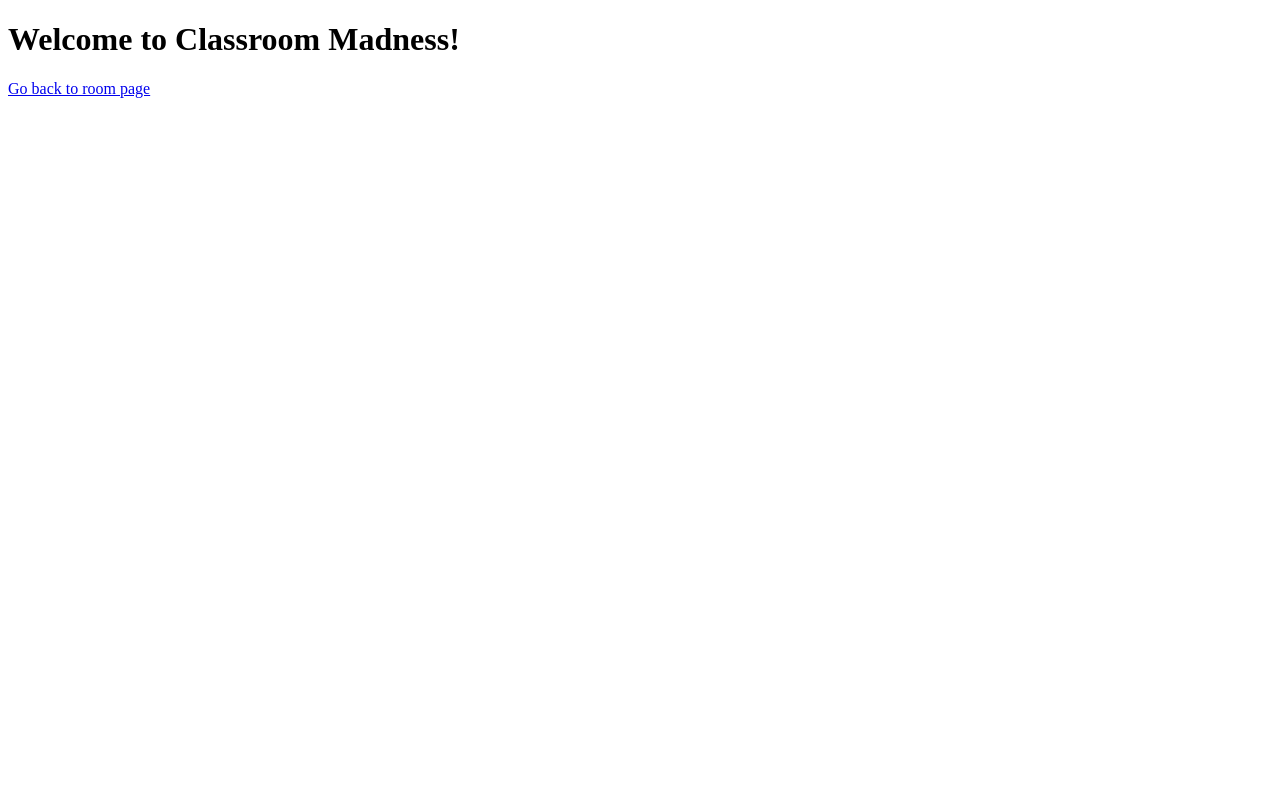
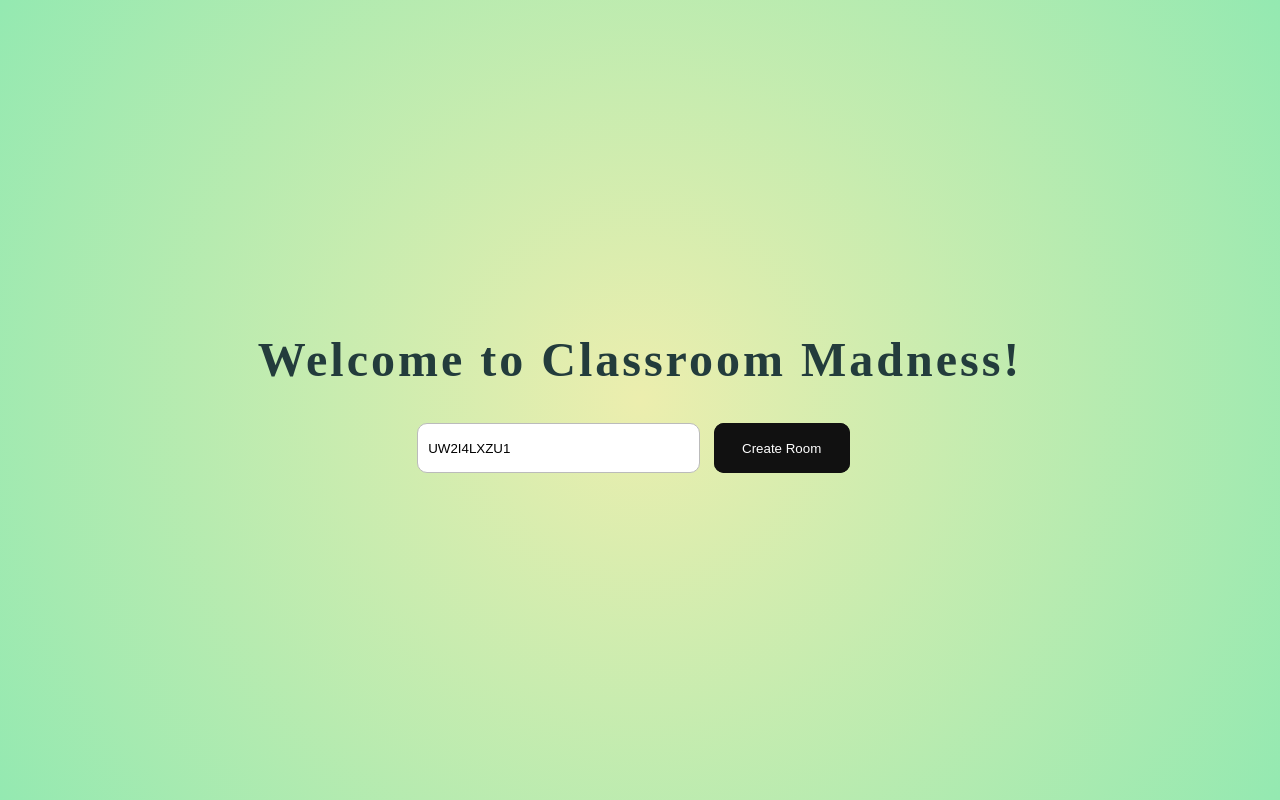
Before and after one commit to lmanzanero/classroom-madness, a SvelteKit app: page / in a window 1280 px wide. Built offline with nearby package versions, Linux system fonts and the light colour scheme.

Commit message:
added nanoid on page load to input

```diff
--- /dev/null
+++ b/src/routes/+layout.svelte
@@ -0,0 +1,5 @@
+<script>
+  import "../global.css";
+</script>
+
+<slot />
--- /dev/null
+++ b/src/routes/+page.server.js
@@ -0,0 +1,8 @@
+// @ts-ignore
+import { nanoid } from "nanoid/async";
+export const load = async () => {
+  const uniqueId = await nanoid(10);
+  return {
+    uniqueId
+  };
+};
--- a/src/routes/+page.svelte
+++ b/src/routes/+page.svelte
@@ -1,3 +1,9 @@
+<script lang="ts">
+  import type { PageData } from "./$types";
+  export let data: PageData;
+  const { uniqueId } = data;
+</script>
+
 <svelte:head>
   <!-- Primary Meta Tags -->
   <title>Classroom Madness - Real time phonics, spelling, reading game</title>
@@ -42,5 +48,144 @@
     content="https://classroom-madness.cyclic.app/classroom-madness.png"
   />
 </svelte:head>
-<h1>Welcome to Classroom Madness!</h1>
-<a href="/room">Go back to room page</a>
+<div class="container">
+  <h1>Welcome to Classroom Madness!</h1>
+  <div class="start-form">
+    <input type="text" value={uniqueId.toUpperCase()} />
+    <button class="btn">Create Room</button>
+  </div>
+</div>
+
+<style>
+  .container {
+    width: 100vw;
+    height: 100vh;
+    background: rgb(236, 238, 174);
+    background: radial-gradient(
+      circle,
+      rgba(236, 238, 174, 1) 0%,
+      rgba(148, 233, 177, 1) 100%
+    );
+    display: flex;
+    flex-direction: column;
+    justify-content: center;
+    align-items: center;
+    color: rgb(35, 60, 60);
+  }
+
+  h1 {
+    font-size: 3em;
+    line-height: 2em;
+    letter-spacing: 3px;
+  }
+
+  .start-form {
+    display: flex;
+    flex-direction: row;
+    justify-content: center;
+    align-items: center;
+  }
+
+  .btn {
+    width: 220px;
+    height: 50px;
+    border: none;
+    outline: none;
+    color: #fff;
+    background: #111;
+    cursor: pointer;
+    position: relative;
+    z-index: 0;
+    border-radius: 10px;
+    margin: 0 1em;
+  }
+
+  .btn:before {
+    content: "";
+    background: linear-gradient(
+      45deg,
+      #ff0000,
+      #ff7300,
+      #fffb00,
+      #48ff00,
+      #00ffd5,
+      #002bff,
+      #7a00ff,
+      #ff00c8,
+      #ff0000
+    );
+    position: absolute;
+    top: -2px;
+    left: -2px;
+    background-size: 400%;
+    z-index: -1;
+    filter: blur(5px);
+    width: calc(100% + 4px);
+    height: calc(100% + 4px);
+    animation: glowing 20s linear infinite;
+    opacity: 0;
+    transition: opacity 0.3s ease-in-out;
+    border-radius: 10px;
+  }
+
+  .btn:active {
+    color: #000;
+    font-weight: bolder;
+  }
+
+  .btn:active:after {
+    background: transparent;
+  }
+
+  .btn:hover:before {
+    opacity: 1;
+  }
+
+  .btn:after {
+    z-index: -1;
+    content: "";
+    position: absolute;
+    width: 100%;
+    height: 100%;
+    background: #111;
+    left: 0;
+    top: 0;
+    border-radius: 10px;
+  }
+
+  @keyframes glowing {
+    0% {
+      background-position: 0 0;
+    }
+    50% {
+      background-position: 400% 0;
+    }
+    100% {
+      background-position: 0 0;
+    }
+  }
+
+  .start-form input {
+    margin: 15px 0;
+    padding: 15px 10px;
+    width: 100%;
+    height: 50px;
+    outline: none;
+    border: 1px solid #bbb;
+    border-radius: 10px;
+    display: inline-block;
+    -webkit-box-sizing: border-box;
+    -moz-box-sizing: border-box;
+    box-sizing: border-box;
+    -webkit-transition: 0.2s ease all;
+    -moz-transition: 0.2s ease all;
+    -ms-transition: 0.2s ease all;
+    -o-transition: 0.2s ease all;
+    transition: 0.2s ease all;
+  }
+
+  .start-form input[type="text"]:focus,
+  .start-form input[type="password"]:focus {
+    border-color: cornflowerblue;
+  }
+</style>
```
